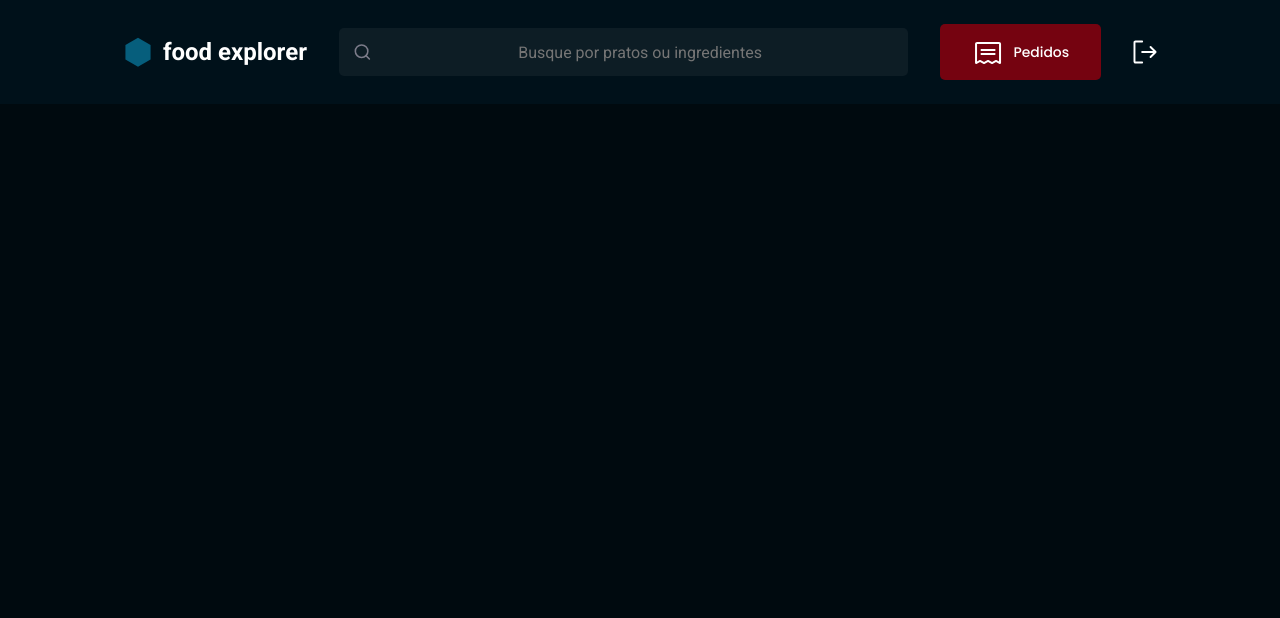
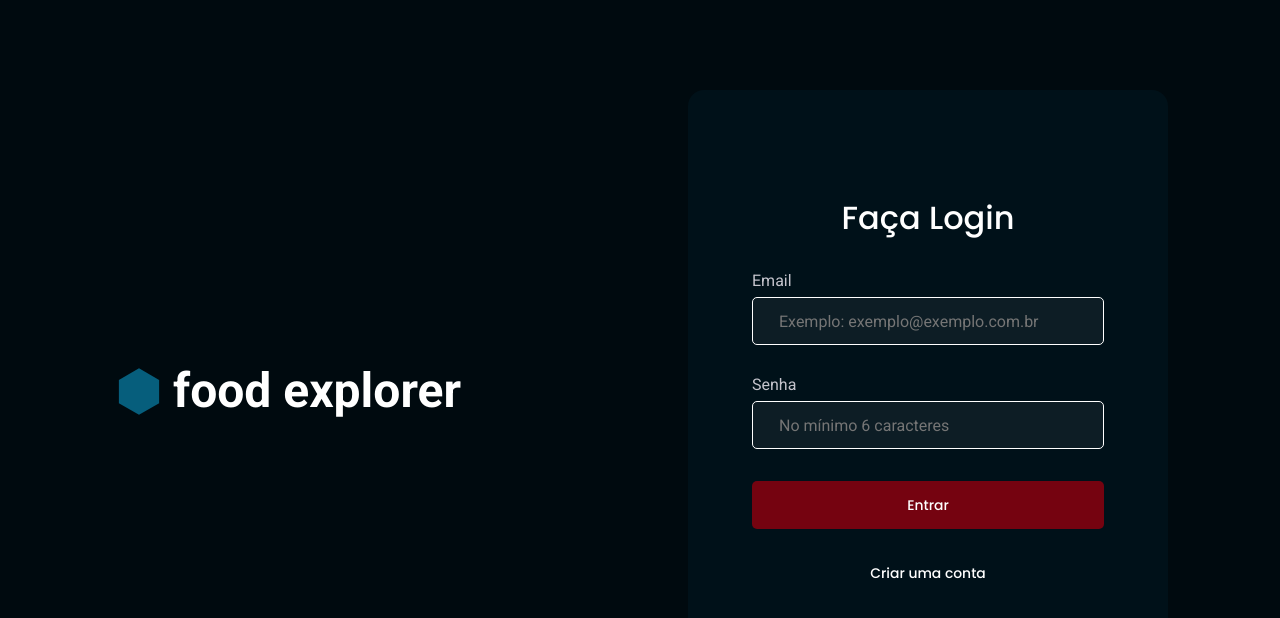
Before and after one commit to guiogigo/Food-Explorer-Front, a React (Vite) app: page / in a window 1280 px wide. Shown: the top 618 px of the page. Built offline with nearby package versions, Linux system fonts and the light colour scheme.

Commit message:
SignIn e SignUp

```diff
--- a/src/components/Button/index.jsx
+++ b/src/components/Button/index.jsx
@@ -1,11 +1,13 @@
 import { Container } from "./styles";
 
-import receiptIcon from "../../assets/receipt-icon.svg"
 
-export function Button({ text }) {
+export function Button({ icon: Icon, text }) {
     return (
         <Container type="button">
-            <img src={receiptIcon} alt="" />
+            {
+                Icon &&
+                <img src={Icon} alt="" />
+            }
             <span>{text}</span>
         </Container>
     )
--- a/src/components/Header/index.jsx
+++ b/src/components/Header/index.jsx
@@ -6,6 +6,8 @@ import { Input } from "../Input/index.jsx";
 
 import rocketIcon from '../../assets/rocket-icon.svg';
 import logoutIcon from '../../assets/logout-icon.svg';
+import receiptIcon from "../../assets/receipt-icon.svg"
+
 
 export function Header() {
     return(
@@ -20,7 +22,7 @@ export function Header() {
 
             <Input icon={FiSearch} placeholder="Busque por pratos ou ingredientes"/>
 
-            <Button text={"Pedidos"}/>
+            <Button icon={receiptIcon} text={"Pedidos"}/>
 
              <img src={logoutIcon} alt="" />
         </Container>
--- a/src/components/Input/index.jsx
+++ b/src/components/Input/index.jsx
@@ -1,8 +1,8 @@
 import { Container } from "./styles";
 
-export function Input({icon: Icon, ...rest}) {
+export function Input({icon: Icon, border=false,...rest}) {
     return(
-        <Container>
+        <Container border={border}>
             {Icon && <Icon size={20} />}
             <input {...rest}></input>
         </Container>
--- a/src/components/Input/styles.js
+++ b/src/components/Input/styles.js
@@ -14,6 +14,8 @@ export const Container = styled.div`
 
     height: 48px;
 
+    border: ${(props) => (props.border ? `1px solid ${props.theme.COLORS.LIGHT_100}` : 'none')};
+
 
 
     > input {
@@ -26,8 +28,7 @@ export const Container = styled.div`
         background: transparent;
         border: 0;
 
-        align-content: center;
-        text-align: center;
+
 
         &:placeholder {
             color: ${({theme}) => theme.COLORS.LIGHT_500};
@@ -36,5 +37,9 @@ export const Container = styled.div`
         > svg {
             margin-left: 16px;
         }
+
+
     }
+
+
 `;
--- /dev/null
+++ b/src/components/TextButton/index.jsx
@@ -0,0 +1,9 @@
+import { Container } from "./styles";
+
+export function TextButton({ text }) {
+    return(
+        <Container type="button">
+            <span>{text}</span>
+        </Container>
+    )
+}
--- /dev/null
+++ b/src/components/TextButton/styles.js
@@ -0,0 +1,14 @@
+import styled from 'styled-components';
+
+export const Container = styled.button`
+    background: none;
+    border: none;
+    color: ${({theme}) => theme.COLORS.LIGHT_100};
+    text-align: center;
+    /* Poppins/100-medium */
+    font-family: Poppins;
+    font-size: 0.87rem;
+    font-style: normal;
+    font-weight: 500;
+    line-height: 1.5rem; /* 171.429% */
+`;
--- a/src/main.jsx
+++ b/src/main.jsx
@@ -4,14 +4,16 @@ import { ThemeProvider } from 'styled-components'
 import GlobalStyles from './styles/global.js'
 
 import theme from './styles/theme.js';
-import { Home } from './pages/Home/index.jsx';
+//import { Home } from './pages/Home/index.jsx';
+//import { SignUp } from './pages/SignUp/index.jsx';
+import { SignIn } from './pages/SignIn/index.jsx'
 
 
 createRoot(document.getElementById('root')).render(
   <StrictMode>
     <ThemeProvider theme={theme}>
       <GlobalStyles/>
-      <Home/>
+      <SignIn/>
     </ThemeProvider>
   </StrictMode>,
 )
--- /dev/null
+++ b/src/pages/SignIn/index.jsx
@@ -0,0 +1,46 @@
+import { Container, Profile, Form } from "./styles";
+import { Input } from '../../components/Input';
+import { Button } from '../../components/Button'
+
+import rocketIcon from "../../assets/rocket-icon.svg"
+import { TextButton } from "../../components/TextButton";
+
+export function SignIn() {
+    return(
+        <Container>
+            <Profile>
+                <img src={rocketIcon} alt="" />
+                <h1>food explorer</h1>
+            </Profile>
+
+            <Form>
+                <h1>Faça Login</h1>
+
+                <div>
+                    <span>Email</span>
+                    <Input
+                        placeholder="Exemplo: exemplo@exemplo.com.br"
+                        type="text"
+                        border="true"
+                    />
+                </div>
+
+                <div>
+                    <span>Senha</span>
+                    <Input
+                        placeholder="No mínimo 6 caracteres"
+                        type="text"
+                        border="true"
+                    />
+                </div>
+
+
+
+                <Button text="Entrar"/>
+
+                <TextButton text="Criar uma conta"/>
+            </Form>
+
+        </Container>
+    )
+}
--- /dev/null
+++ b/src/pages/SignIn/styles.js
@@ -0,0 +1,75 @@
+import styled from 'styled-components';
+
+export const Container = styled.div`
+    height: 100vh;
+
+    display: flex;
+    align-items: stretch
+`;
+
+export const Profile = styled.div`
+    margin: 5.6rem 7rem 6.75rem;
+    display: flex;
+    flex: 0.5;
+    justify-content: center;
+    align-items: center;
+    gap: 10px;
+
+    white-space: nowrap;
+
+    > h1 {
+        font-family: Roboto;
+        font-size: 3rem;
+        font-style: normal;
+        font-weight: 700;
+        line-height: normal;
+    }
+    > img {
+        width: 3rem;
+        height: 3rem;
+    }
+
+`;
+
+export const Form = styled.form`
+    max-width: 30rem;
+    margin: 5.6rem 7rem 6.75rem;
+    background-color: ${({theme}) => theme.COLORS.DARK_700};
+    border-radius: 1rem;
+    padding: 4rem;
+    gap: 2rem;
+    display: flex;
+    flex: 1;
+    justify-content: center;
+    flex-direction: column;
+
+
+    > h1 {
+        text-align: center;
+        /* Poppins/400-medium */
+        font-family: Poppins;
+        font-size: 2rem;
+        font-style: normal;
+        font-weight: 500;
+        line-height: 140%; /* 44.8px */
+    }
+
+    > div {
+        height: auto;
+        display: flex;
+        flex-direction: column;
+        gap: 0.5rem;
+        > span {
+            color: ${({theme}) => theme.COLORS.LIGHT_400};
+            /* Roboto/Small regular */
+            font-family: Roboto;
+            font-size: 16px;
+            font-style: normal;
+            font-weight: 400;
+            line-height: 100%; /* 16px */
+        }
+
+    }
+
+
+`;
--- /dev/null
+++ b/src/pages/SignUp/index.jsx
@@ -0,0 +1,51 @@
+import { Container, Profile, Form } from "./styles";
+import { Input } from '../../components/Input';
+import { Button } from '../../components/Button'
+
+import rocketIcon from "../../assets/rocket-icon.svg"
+import { TextButton } from "../../components/TextButton";
+
+export function SignUp() {
+    return(
+        <Container>
+            <Profile>
+                <img src={rocketIcon} alt="" />
+                <h1>food explorer</h1>
+            </Profile>
+
+            <Form>
+                <h1>Crie sua Conta</h1>
+
+                <div>
+                    <span>Seu nome</span>
+                    <Input
+                        placeholder="Exemplo: Maria da Silva"
+                        type="text"
+                    />
+                </div>
+
+                <div>
+                    <span>Email</span>
+                    <Input
+                        placeholder="Exemplo: exemplo@exemplo.com.br"
+                        type="text"
+                    />
+                </div>
+
+                <div>
+                    <span>Senha</span>
+                    <Input
+                        placeholder="No mínimo 6 caracteres"
+                        type="text"
+                    />
+                </div>
+
+
+                <Button text="Criar conta"/>
+
+                <TextButton text="Já tenho uma conta"/>
+            </Form>
+
+        </Container>
+    )
+}
--- /dev/null
+++ b/src/pages/SignUp/styles.js
@@ -0,0 +1,75 @@
+import styled from 'styled-components';
+
+export const Container = styled.div`
+    height: 100vh;
+
+    display: flex;
+    align-items: stretch
+`;
+
+export const Profile = styled.div`
+    margin: 5.6rem 7rem 6.75rem;
+    display: flex;
+    flex: 0.5;
+    justify-content: center;
+    align-items: center;
+    gap: 10px;
+
+    white-space: nowrap;
+
+    > h1 {
+        font-family: Roboto;
+        font-size: 3rem;
+        font-style: normal;
+        font-weight: 700;
+        line-height: normal;
+    }
+    > img {
+        width: 3rem;
+        height: 3rem;
+    }
+
+`;
+
+export const Form = styled.form`
+    max-width: 30rem;
+    margin: 5.6rem 7rem 6.75rem;
+    background-color: ${({theme}) => theme.COLORS.DARK_700};
+    border-radius: 1rem;
+    padding: 4rem;
+    gap: 2rem;
+    display: flex;
+    flex: 1;
+    justify-content: center;
+    flex-direction: column;
+
+
+    > h1 {
+        text-align: center;
+        /* Poppins/400-medium */
+        font-family: Poppins;
+        font-size: 2rem;
+        font-style: normal;
+        font-weight: 500;
+        line-height: 140%; /* 44.8px */
+    }
+
+    > div {
+        height: auto;
+        display: flex;
+        flex-direction: column;
+        gap: 0.5rem;
+        > span {
+            color: ${({theme}) => theme.COLORS.LIGHT_400};
+            /* Roboto/Small regular */
+            font-family: Roboto;
+            font-size: 16px;
+            font-style: normal;
+            font-weight: 400;
+            line-height: 100%; /* 16px */
+        }
+
+    }
+
+
+`;
--- a/src/styles/global.js
+++ b/src/styles/global.js
@@ -20,7 +20,7 @@ export default createGlobalStyle`
 
     body, input, button, textarea {
         font-family: 'Roboto', serif;
-        font-size: 11rem;
+        font-size: 1rem;
         outline: none;
     }
 
```
